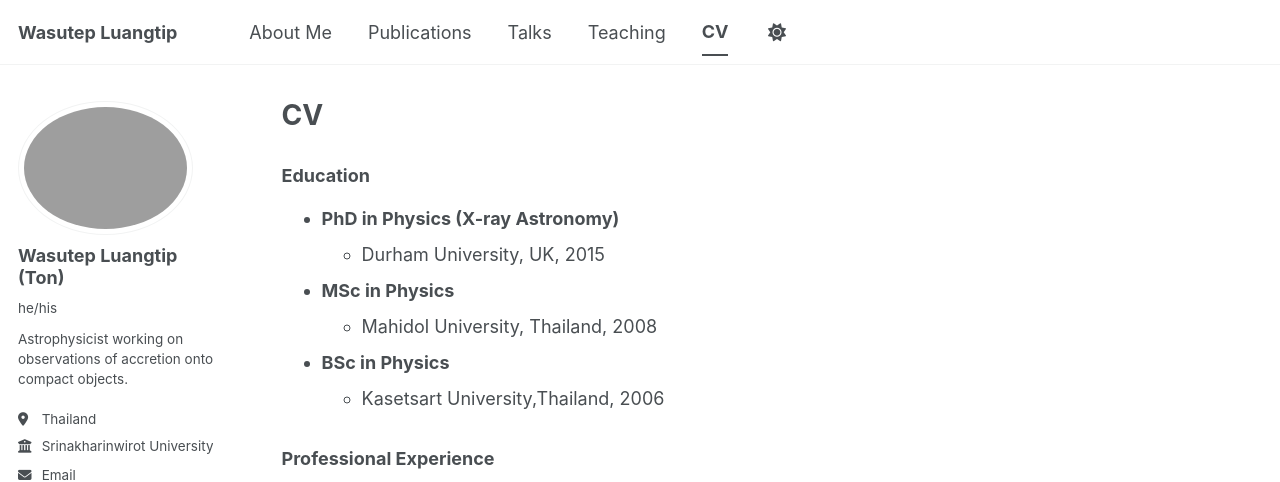
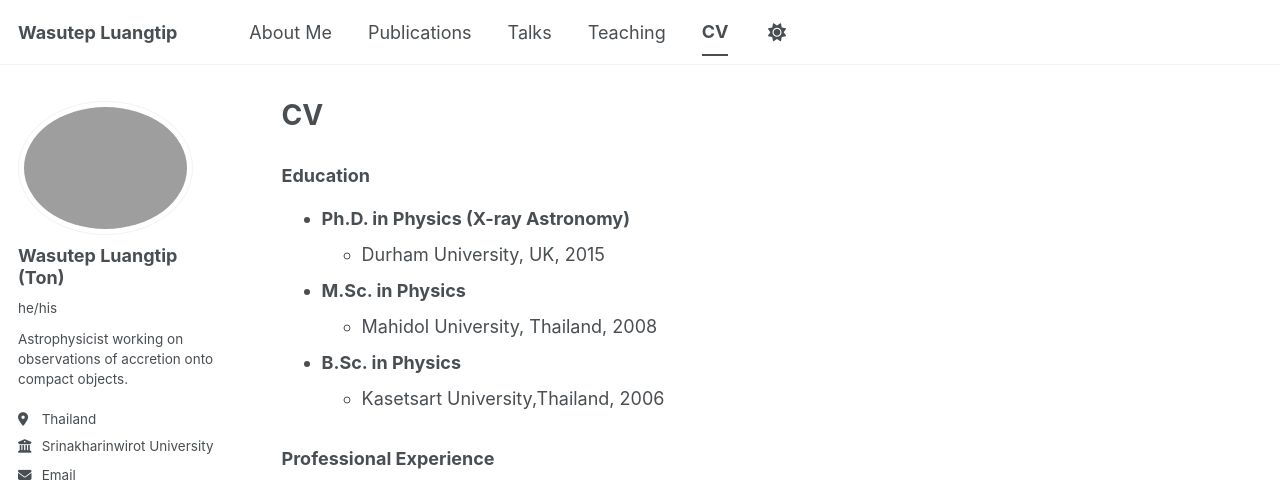
Before and after one commit to wluangtip/wluangtip.github.io, a Jekyll site: the page built from _pages/cv.md, in a window 1280 px wide and 900 px high. Shown: the top 482 px of the window. Built offline with Jekyll 4.4.1, drawn with Linux system fonts in a browser that asks for light colours; some web fonts are replaced; a script bundle is joined from its source files by our own code; library files that are not in the unit come from our copies.

Commit message:
Update cv.md

```diff
--- a/_pages/cv.md
+++ b/_pages/cv.md
@@ -10,11 +10,11 @@ redirect_from:
 {% include base_path %}
 
 ### Education
-* **PhD in Physics (X-ray Astronomy)**
+* **Ph.D. in Physics (X-ray Astronomy)**
   * Durham University, UK, 2015
-* **MSc in Physics**
+* **M.Sc. in Physics**
   * Mahidol University, Thailand, 2008
-* **BSc in Physics**
+* **B.Sc. in Physics**
   * Kasetsart University,Thailand, 2006
 
 ### Professional Experience
```
